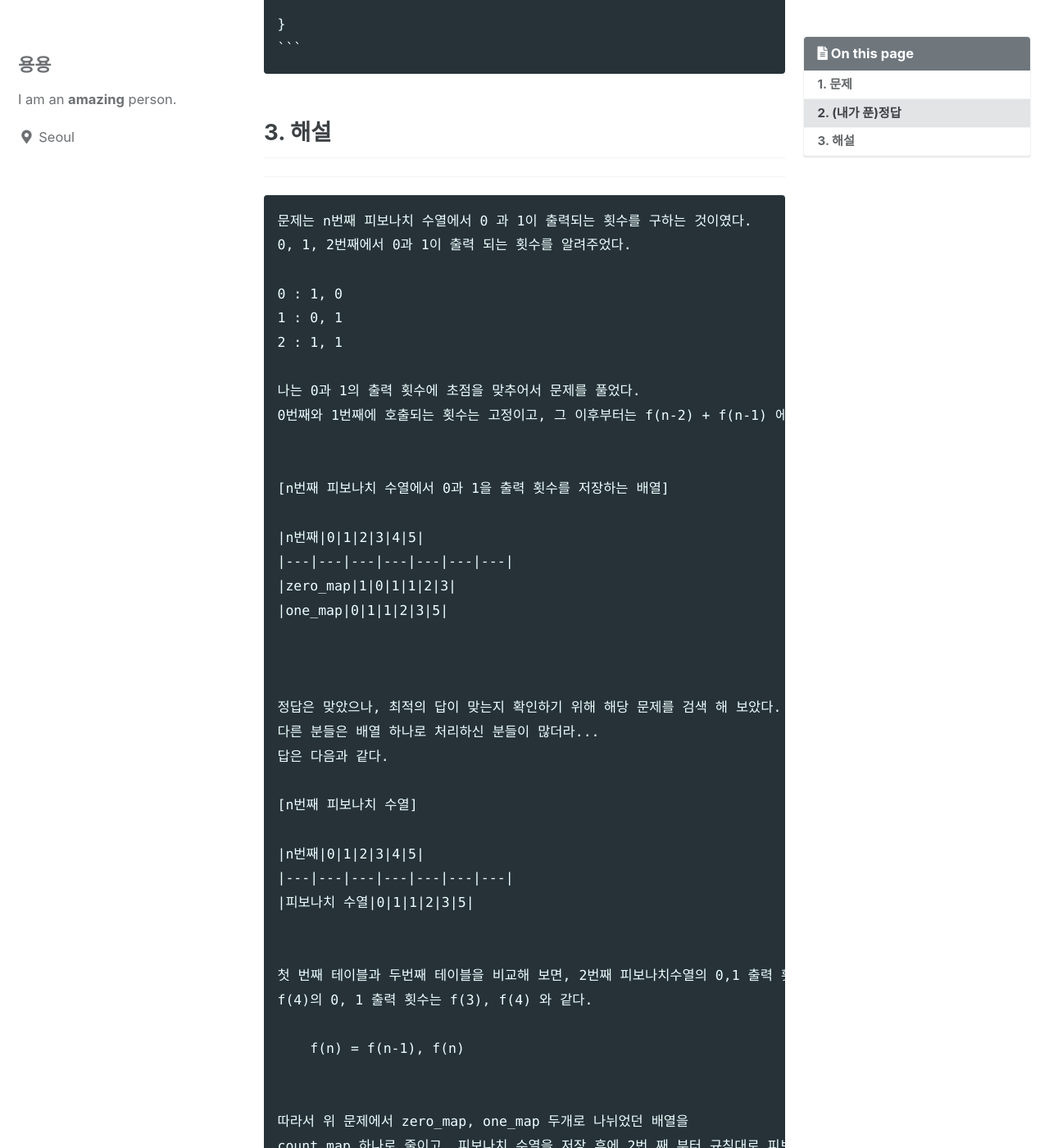
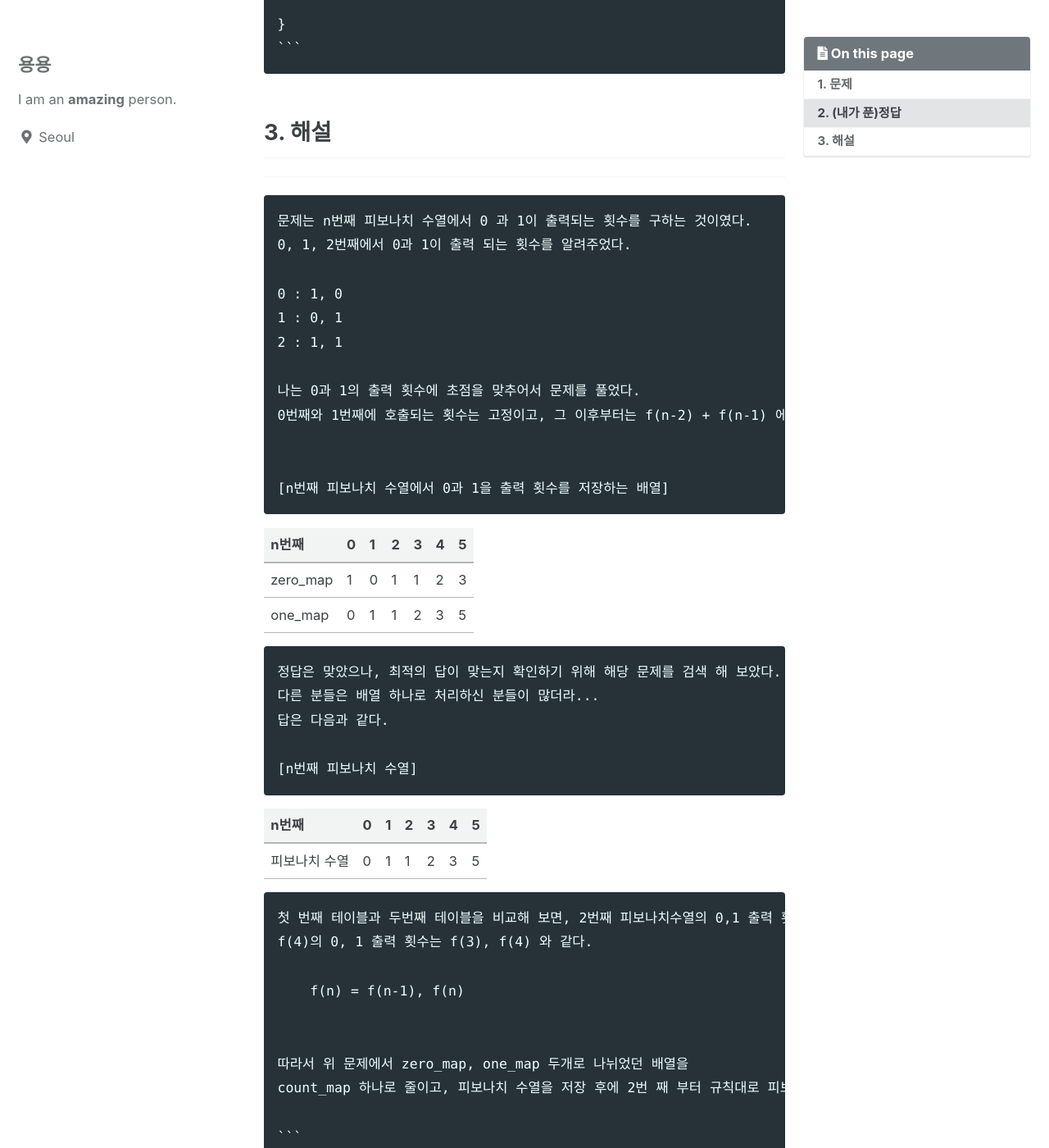
Before and after one commit to jeeyhv/jeeyhv.github.io, a Jekyll site: the page built from _posts/2022-04-03-backjoon-1003.md, in a window 1280 px wide and 1400 px high, scrolled down 1481 px. Shown: the whole window at 82% size. Built offline with Jekyll 4.4.1, drawn with Linux system fonts in a browser that asks for light colours; cached includes are drawn as plain includes; some of the changed text lies outside the part shown.

Commit message:
modify table

```diff
--- a/_posts/2022-04-03-backjoon-1003.md
+++ b/_posts/2022-04-03-backjoon-1003.md
@@ -71,11 +71,10 @@ last_modified_at: 2022-04-03
 
     [n번째 피보나치 수열에서 0과 1을 출력 횟수를 저장하는 배열]
 
-    |n번째|0|1|2|3|4|5|
-    |---|---|---|---|---|---|---|
-    |zero_map|1|0|1|1|2|3|
-    |one_map|0|1|1|2|3|5|
-
+|n번째|0|1|2|3|4|5|
+|---|---|---|---|---|---|---|
+|zero_map|1|0|1|1|2|3|
+|one_map|0|1|1|2|3|5|
 
 
     정답은 맞았으나, 최적의 답이 맞는지 확인하기 위해 해당 문제를 검색 해 보았다.
@@ -84,9 +83,9 @@ last_modified_at: 2022-04-03
 
     [n번째 피보나치 수열]
 
-    |n번째|0|1|2|3|4|5|
-    |---|---|---|---|---|---|---|
-    |피보나치 수열|0|1|1|2|3|5|
+|n번째|0|1|2|3|4|5|
+----|----|---|---|---|---|---
+피보나치 수열|0|1|1|2|3|5|
 
 
     첫 번째 테이블과 두번째 테이블을 비교해 보면, 2번째 피보나치수열의 0,1 출력 횟수 부터 규칙이 보인다.
```
